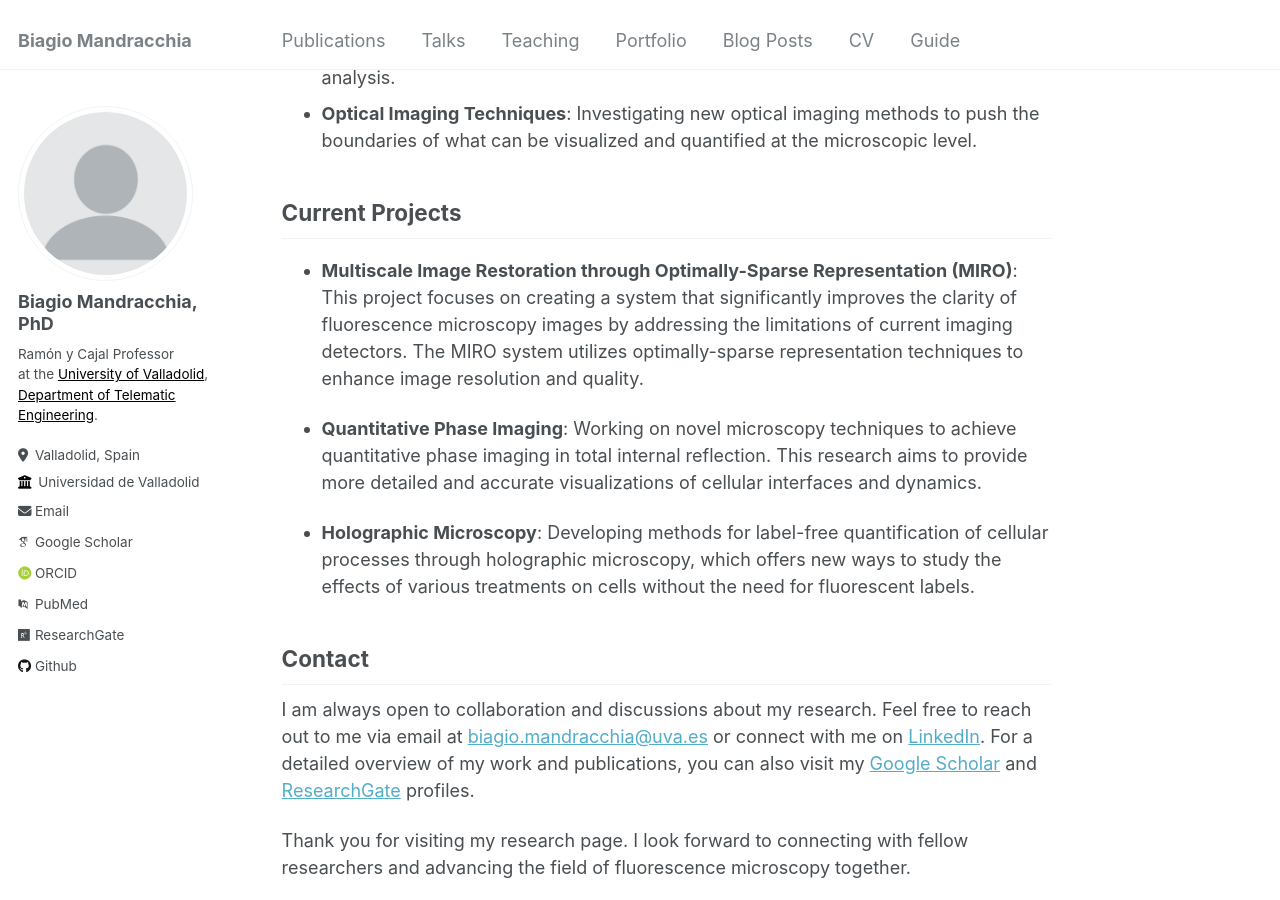
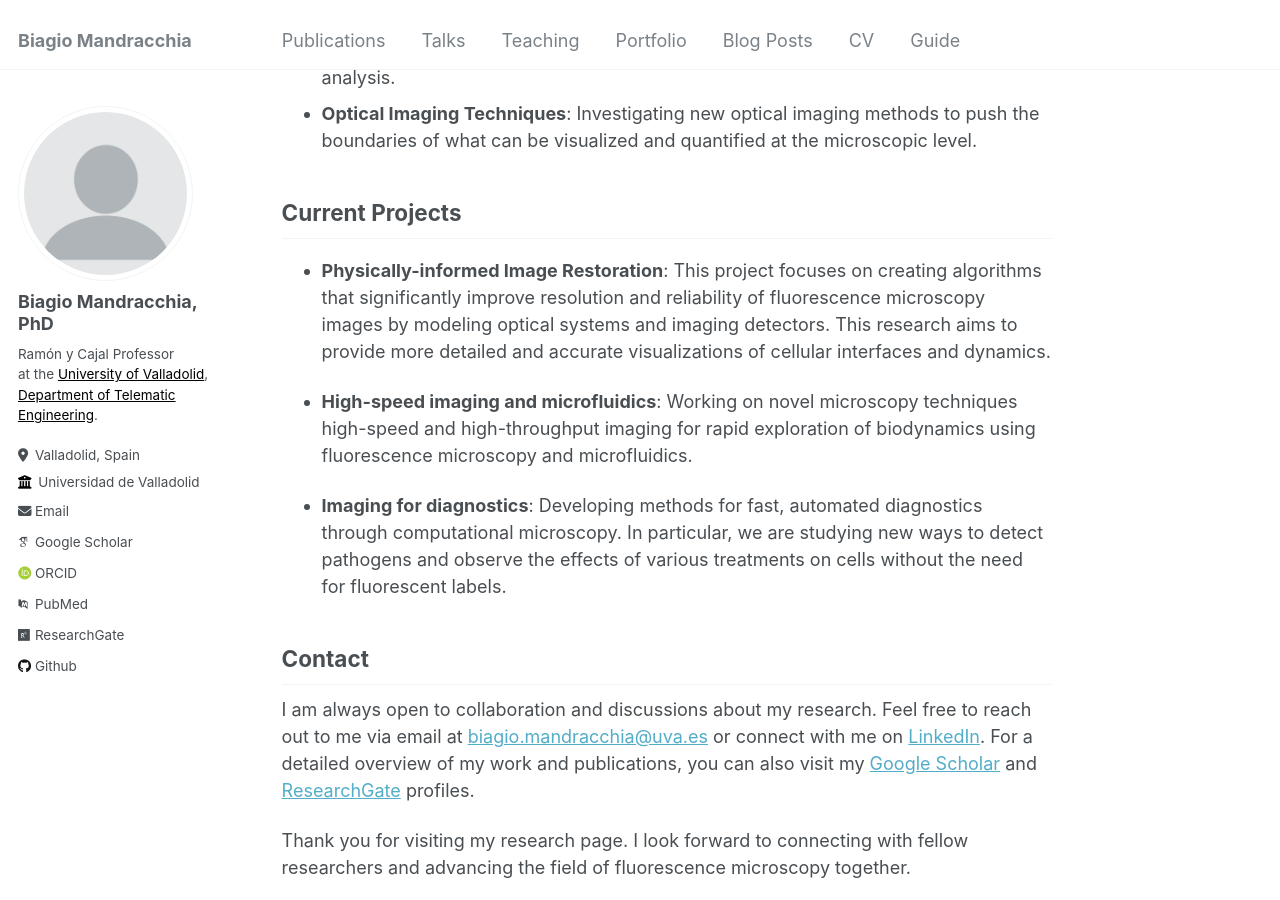
Before and after one commit to bmandracchia/bmandracchia.github.io, a Jekyll site: the page built from _pages/about.md, in a window 1280 px wide and 900 px high, scrolled down 657 px. Built offline with Jekyll 4.4.1, drawn with Linux system fonts in a browser that asks for light colours; some web fonts are replaced; some of the changed text lies outside the part shown.

Commit message:
Update about.md

```diff
--- a/_pages/about.md
+++ b/_pages/about.md
@@ -22,11 +22,11 @@ My research focuses on:
 
 ## Current Projects
 
-- **Multiscale Image Restoration through Optimally-Sparse Representation (MIRO)**: This project focuses on creating a system that significantly improves the clarity of fluorescence microscopy images by addressing the limitations of current imaging detectors. The MIRO system utilizes optimally-sparse representation techniques to enhance image resolution and quality.
+- **Physically-informed Image Restoration**: This project focuses on creating algorithms that significantly improve resolution and reliability of fluorescence microscopy images by modeling optical systems and imaging detectors. This research aims to provide more detailed and accurate visualizations of cellular interfaces and dynamics.
 
-- **Quantitative Phase Imaging**: Working on novel microscopy techniques to achieve quantitative phase imaging in total internal reflection. This research aims to provide more detailed and accurate visualizations of cellular interfaces and dynamics.
+- **High-speed imaging and microfluidics**: Working on novel microscopy techniques high-speed and high-throughput imaging for rapid exploration of biodynamics using fluorescence microscopy and microfluidics.
 
-- **Holographic Microscopy**: Developing methods for label-free quantification of cellular processes through holographic microscopy, which offers new ways to study the effects of various treatments on cells without the need for fluorescent labels.
+- **Imaging for diagnostics**: Developing methods for fast, automated diagnostics through computational microscopy. In particular, we are studying new ways to detect pathogens and observe the effects of various treatments on cells without the need for fluorescent labels.
 
 ## Contact
 
```
Also changed, not shown: other parts of _pages/about.md (+1 -1 lines).
